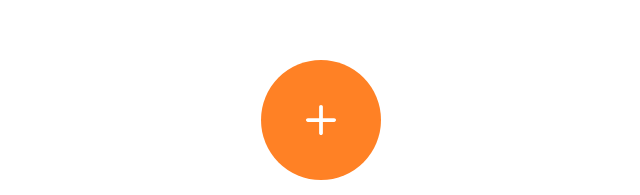
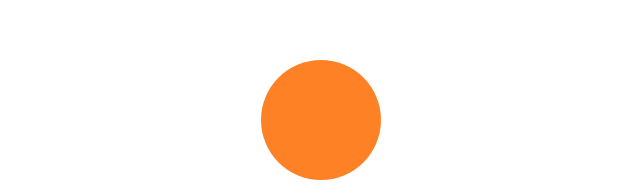
Before and after one commit to Hyen636/DailyPet, a Vue app in the folder daily-pet/: page /add-pet in a window 1280 px wide. Shown: the top 195 px of the page, without its empty margins (319-959 px from the left). Built offline with nearby package versions, Linux system fonts and the light colour scheme.

Commit message:
refactor: props 추가 (#14)

```diff
--- a/daily-pet/src/assets/icon/PlusIcon.vue
+++ b/daily-pet/src/assets/icon/PlusIcon.vue
@@ -1,10 +1,14 @@
-<script setup lang="ts"></script>
+<script setup lang="ts">
+const props = defineProps({
+  fill: String
+})
+</script>
 
 <template>
   <svg xmlns="http://www.w3.org/2000/svg" width="30" height="30" viewBox="0 0 30 30" fill="none">
     <path
       d="M28.125 13.125H16.875V1.875C16.875 1.37772 16.6775 0.900806 16.3258 0.549175C15.9742 0.197544 15.4973 0 15 0C14.5027 0 14.0258 0.197544 13.6742 0.549175C13.3225 0.900806 13.125 1.37772 13.125 1.875V13.125H1.875C1.37772 13.125 0.900806 13.3225 0.549175 13.6742C0.197544 14.0258 0 14.5027 0 15C0 15.4973 0.197544 15.9742 0.549175 16.3258C0.900806 16.6775 1.37772 16.875 1.875 16.875H13.125V28.125C13.125 28.6223 13.3225 29.0992 13.6742 29.4508C14.0258 29.8025 14.5027 30 15 30C15.4973 30 15.9742 29.8025 16.3258 29.4508C16.6775 29.0992 16.875 28.6223 16.875 28.125V16.875H28.125C28.6223 16.875 29.0992 16.6775 29.4508 16.3258C29.8025 15.9742 30 15.4973 30 15C30 14.5027 29.8025 14.0258 29.4508 13.6742C29.0992 13.3225 28.6223 13.125 28.125 13.125Z"
-      fill="white"
+      :fill="fill"
     />
   </svg>
 </template>
```
